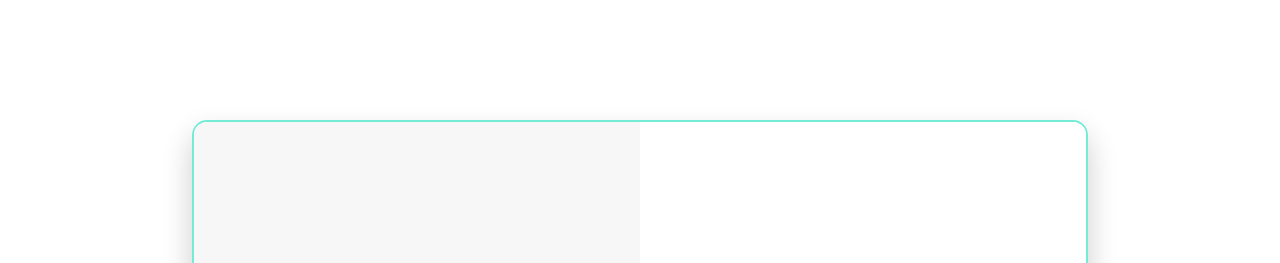
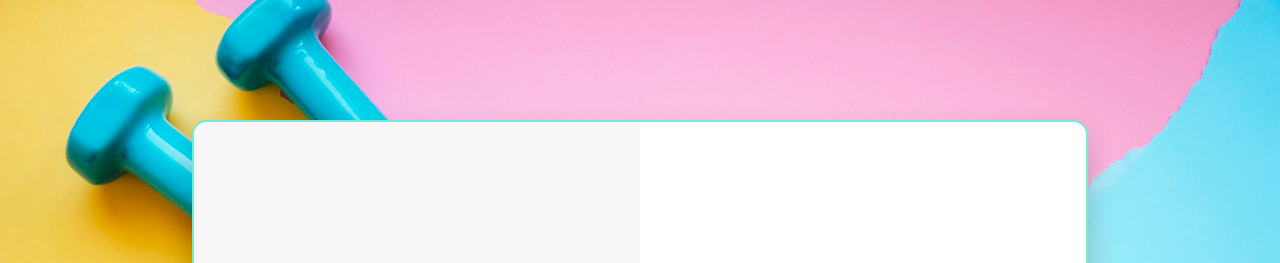
Before and after one commit to Keirthegreat/Nutrifit-living-system, a plain HTML site: page index.html in a window 1280 px wide. Shown: the top 263 px of the page. Drawn offline with Linux system fonts and the light colour scheme; the site is published under a folder, as on GitHub Pages, so addresses that start at the root find nothing.

Commit message:
Update index.html

```diff
--- a/index.html
+++ b/index.html
@@ -18,7 +18,7 @@
 
     body {
       font-family: 'Montserrat', sans-serif;
-      background-image: url('/IMG/Background.jpg'); /* Placeholder for background image */
+      background-image: url('IMG/Background.jpg'); /* Placeholder for background image */
       background-size: cover;  /* Ensure the image covers the entire page */
       background-position: center; /* Center the image */
       background-repeat: no-repeat; /* Avoid image repetition */
```
